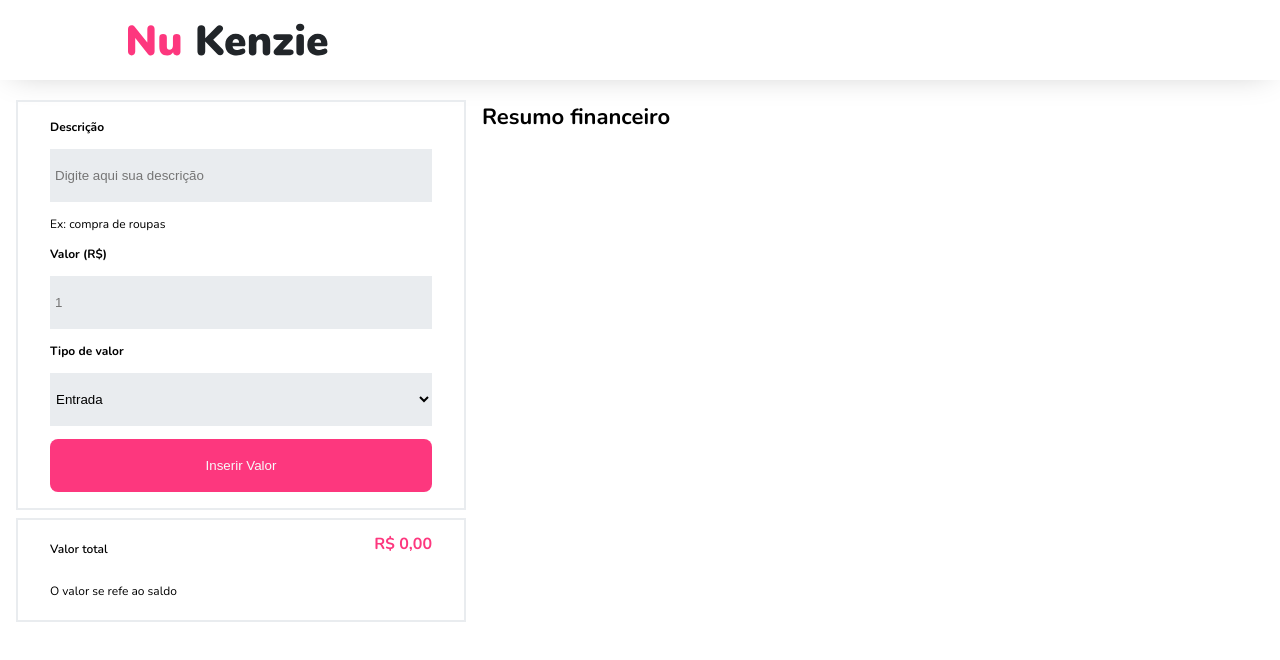
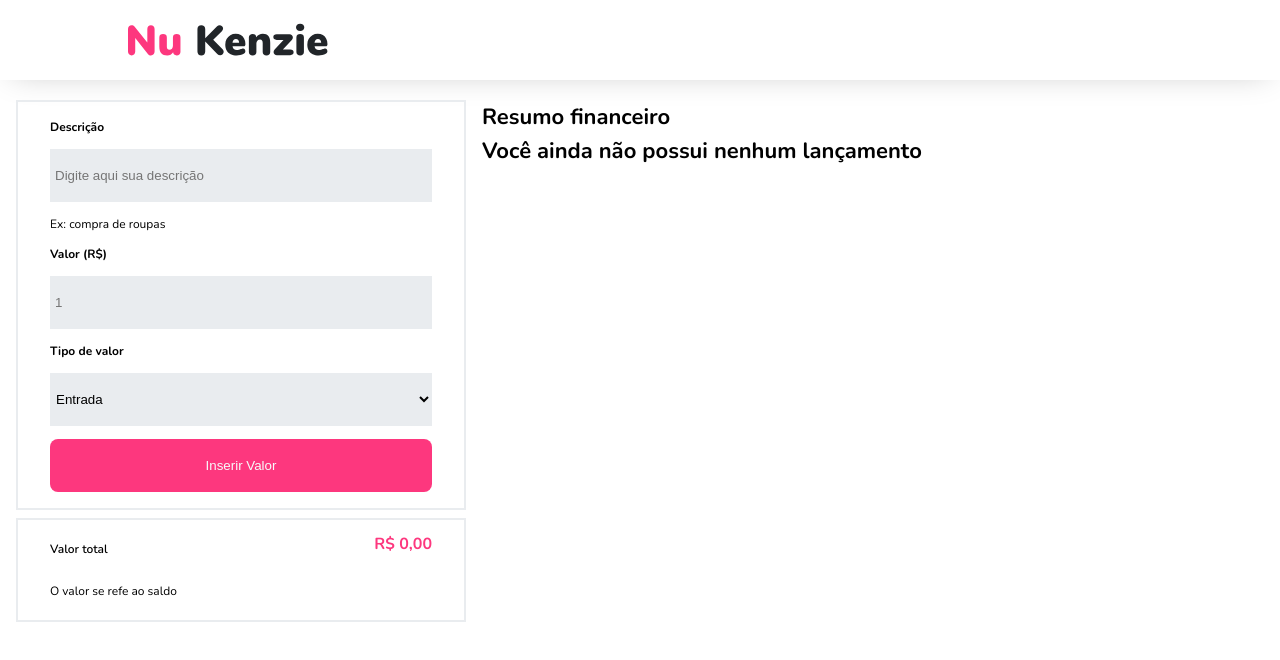
Before and after one commit to MathGoOli/react-entrega-s1-template-nu-kenzie-MathGoOli, a React (Vite) app: page / in a window 1280 px wide. Shown: the top 660 px of the page. Built offline with nearby package versions, Linux system fonts and the light colour scheme.

Commit message:
fix feat no entry

```diff
--- a/src/components/Section/Summary/index.jsx
+++ b/src/components/Section/Summary/index.jsx
@@ -9,6 +9,7 @@ export const Summary = ({releaseList, setReleaseList}) => {
         <MainDiv>
             <HeaderTitle2>Resumo financeiro</HeaderTitle2>
             <Ul>
+                { releaseList.length === 0 ? <HeaderTitle2>Você ainda não possui nenhum lançamento</HeaderTitle2>: null}
                 {releaseList.map(({id, type, description, value}) => {
 
                     return(
```
